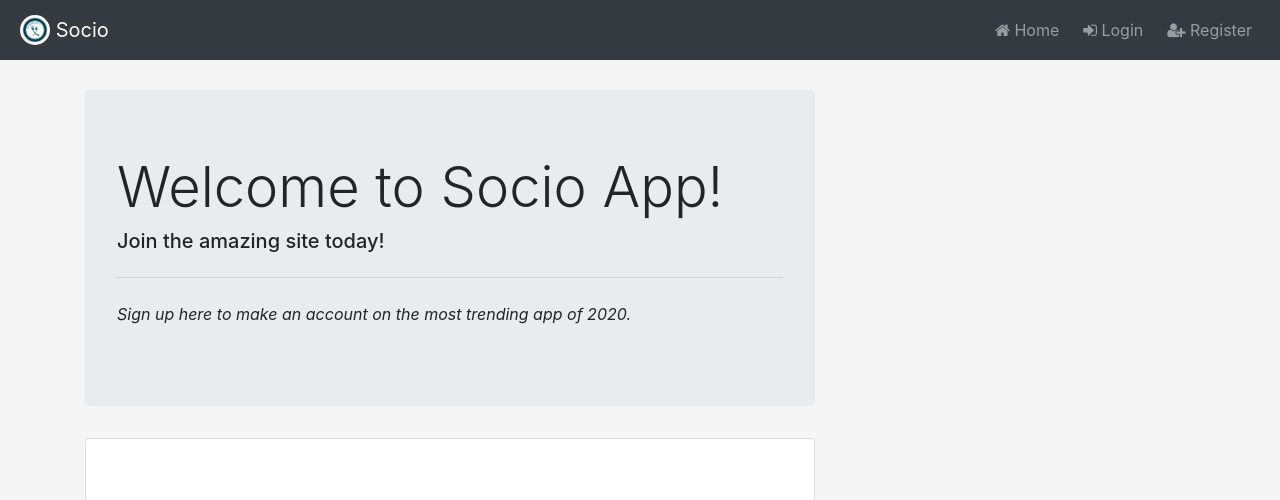
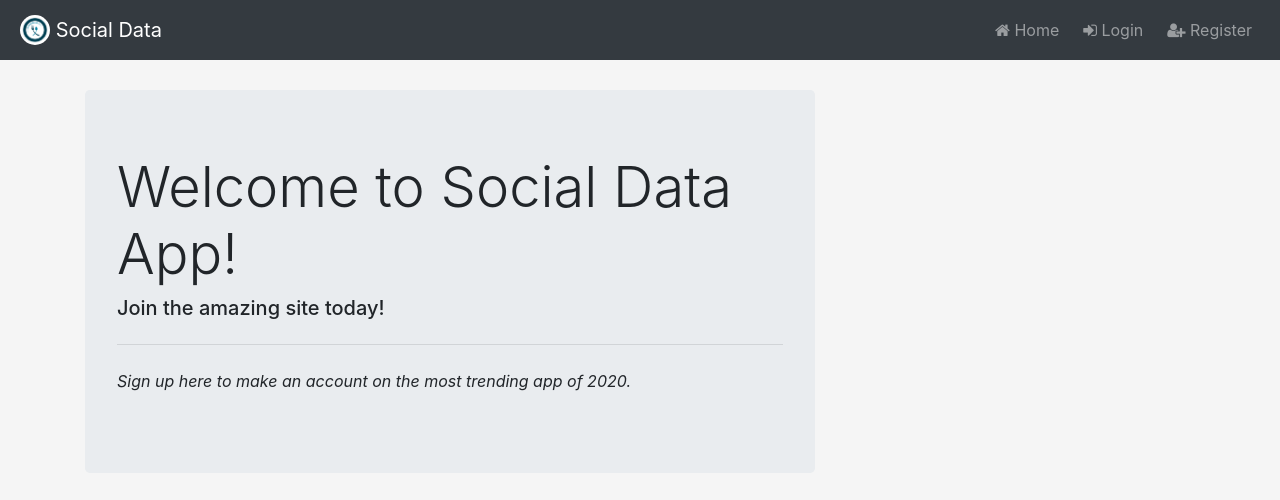
Before and after one commit to kriteshshah/FeedCheck, a Django app: page /signup/ in a window 1280 px wide. Shown: the top 500 px of the page. Run offline with Django 4.2, Linux system fonts and the light colour scheme; some libraries are stand-ins or nearby versions.

Commit message:
added new project

```diff
--- a/drfauth/users/templates/users/base.html
+++ b/drfauth/users/templates/users/base.html
@@ -61,7 +61,7 @@
   {% endif %}>
 
   <img src="/static/images/sociologo.png" width="30" height="30" class="d-inline-block align-top rounded-circle " style="background-color: white" alt="display logo">
-  Socio</a>
+  Social Data</a>
 
   <button class="navbar-toggler" type="button" data-toggle="collapse" data-target="#navbarSupportedContent" aria-controls="navbarSupportedContent" aria-expanded="false" aria-label="Toggle navigation">
   <span class="navbar-toggler-icon"></span>
@@ -145,7 +145,7 @@
     {% if user.is_authenticated %}
     <div class="col-md-4">
           <div class="content-section">
-            <h3>Socio</h3>
+            <h3>Social Data</h3>
             <p class='text-muted'>Explore : Quick access
               <ul class="list-group">
 
--- a/drfauth/users/templates/users/signup.html
+++ b/drfauth/users/templates/users/signup.html
@@ -2,7 +2,7 @@
 {% load crispy_forms_tags %}
 {% block content %}
 <div class="jumbotron">
-  <h1 class="display-4">Welcome to Socio App!</h1>
+  <h1 class="display-4">Welcome to Social Data App!</h1>
   <h5>Join the amazing site today!</h5>
   <hr class="my-4">
   <p><i>Sign up here to make an account on the most trending app of 2020.</i></p>
```
